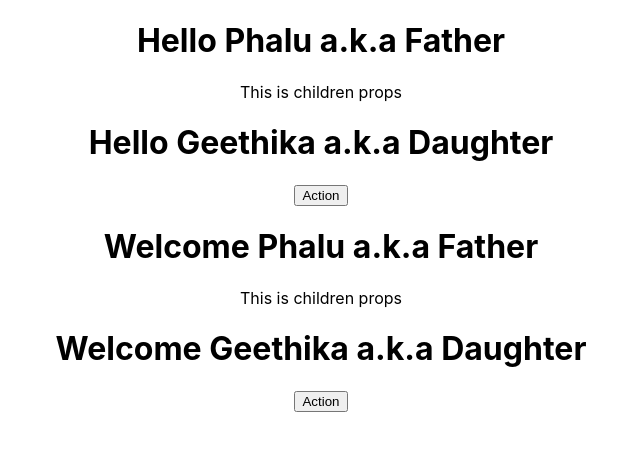
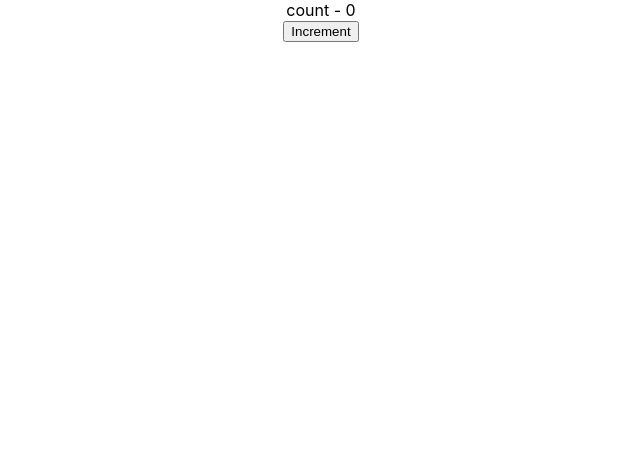
Before and after one commit to PhalugunaRao/hello-world, a React (Create React App) app: page / in a window 1280 px wide. Shown: the top 450 px of the page, without its empty margins (319-959 px from the left). Built offline with nearby package versions, Linux system fonts and the light colour scheme.

Commit message:
set state

```diff
--- a/src/App.js
+++ b/src/App.js
@@ -3,11 +3,20 @@
 import Greet from './components/Greet';
 import Welocme from './components/Welcome';
 import Hello from './components/Hello';
+import Message from './components/Message';
+import Counter from './components/Counter';
 
 function App() {
   return (
     <div className="App">
-      <Greet name="Phalu" heroName="Father">
+
+      <Counter></Counter>
+
+      {/* <Message></Message> */}
+
+
+
+      {/* <Greet name="Phalu" heroName="Father">
         <p>This is children props</p>
       </Greet>
       <Greet name="Geethika" heroName="Daughter">
@@ -19,9 +28,10 @@
       <Welocme name="Geethika" heroName="Daughter">
         <button>Action</button>
       </Welocme>
-      {/* <Greet/>
-      <Welocme/> */}
-      {/* <Hello/> */}
+      <Greet/>
+      <Welocme/>
+      <Hello/> */}
+
     </div>
   );
 }
--- /dev/null
+++ b/src/components/Counter.js
@@ -0,0 +1,49 @@
+import React, { Component } from 'react'
+
+class Counter extends Component {
+
+  constructor(props) {
+    super(props)
+
+    this.state = {
+       count :0
+    }
+  }
+
+  increment(){
+    // current state
+    // this.setState(
+    //   {
+    //     count: this.state.count+1
+    //   },
+    //   ()=>{console.log('call back value :', this.state.count)}
+    // )
+    // console.log(this.state.count)
+
+    this.setState((prevState =>({
+      count:prevState.count+1
+
+    })))
+    console.log(this.state.count)
+  }
+
+  incrementFive(){
+    this.increment()
+    this.increment()
+    this.increment()
+  }
+
+
+  render() {
+    return (
+      <div>
+        <div>count - {this.state.count}</div>
+        <button onClick={() => this.incrementFive()}>Increment</button>
+
+      </div>
+
+    )
+  }
+}
+
+export default Counter
--- /dev/null
+++ b/src/components/Message.js
@@ -0,0 +1,31 @@
+import React,{Component} from "react";
+
+
+class Message extends Component {
+
+  constructor(){
+    super()
+    this.state = {
+      message: 'Welcome visitor'
+    }
+  }
+
+  changeMessage(){
+    this.setState({
+      message: 'Thank you for subscribing'
+    })
+  }
+
+  render(){
+    return(
+      <div>
+       <h1> {this.state.message} </h1>
+       <button onClick ={() => this.changeMessage()}>Subcribe</button>
+
+      </div>
+
+    )
+  }
+}
+
+export default Message
```
